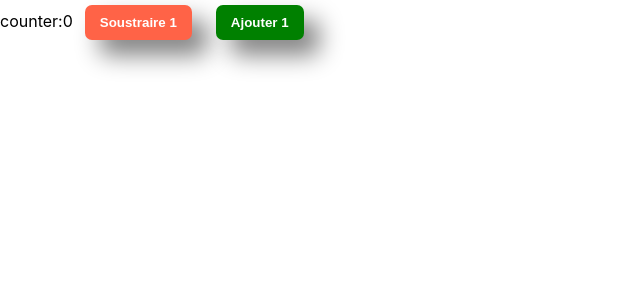
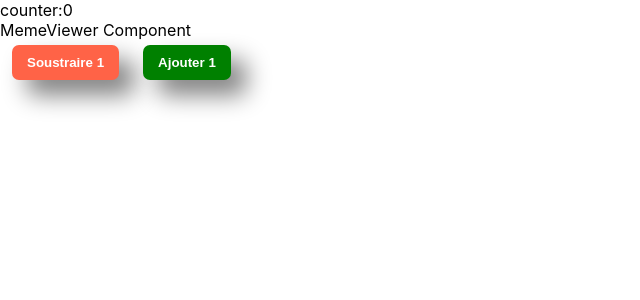
Before and after one commit to Mgaed75/2021_11_17_react, a React (Create React App) app: page / in a window 1280 px wide. Shown: the top 300 px of the page, without its empty margins (0-640 px from the left). Built offline with nearby package versions, Linux system fonts and the light colour scheme.

Commit message:
Ajout d'images + Ajout de MemeViewer dans App + Ajout de proptypes dans MemeViewer

```diff
--- a/src/App/App.js
+++ b/src/App/App.js
@@ -1,6 +1,7 @@
 import React from "react";
 
 import Button from "./components/Button/Button";
+import MemeViewer from "./components/MemeViewer/MemeViewer";
 class App extends React.Component {
   counter = 0;
 
@@ -30,6 +31,28 @@ class App extends React.Component {
     return (
       <div className="App">
         counter:{this.state.counter}
+        <MemeViewer
+          meme={{
+            titre: "mon 1er même",
+            text: "stop la tricher",
+            x: 200,
+            y: 600,
+            fontSize: 18,
+            color: "tomato",
+            fontWeigh: "200",
+            underline: true,
+            italic: true,
+            frameX: 0,
+            frameY: 0,
+          }}
+          image={{
+            id: 0,
+            url: "img/meme1.jpg",
+            titre: "meme1",
+            h: 778,
+            w: 736,
+          }}
+        />
         <Button
           text="Soustraire 1"
           onButtonClicked={() => {
--- a/src/App/components/MemeViewer/MemeViewer.js
+++ b/src/App/components/MemeViewer/MemeViewer.js
@@ -8,7 +8,10 @@ const MemeViewer = (props) => (
   </div>
 );
 
-MemeViewer.propTypes = {};
+MemeViewer.propTypes = {
+  meme: PropTypes.object.isRequired,
+  image: PropTypes.object,
+};
 
 MemeViewer.defaultProps = {};
 
```
Also changed, not shown: public/img/meme1.jpg (added), public/img/meme2.png (added).
